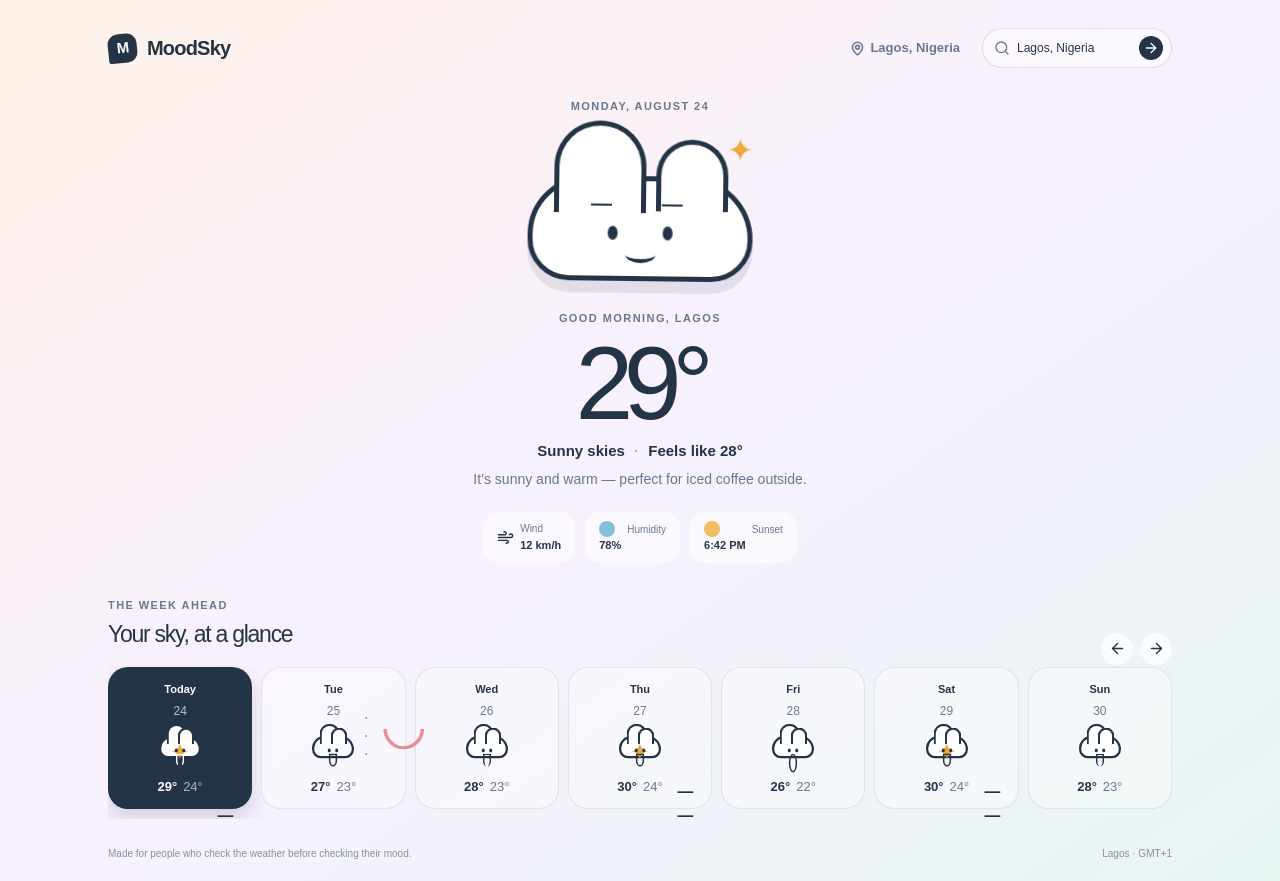
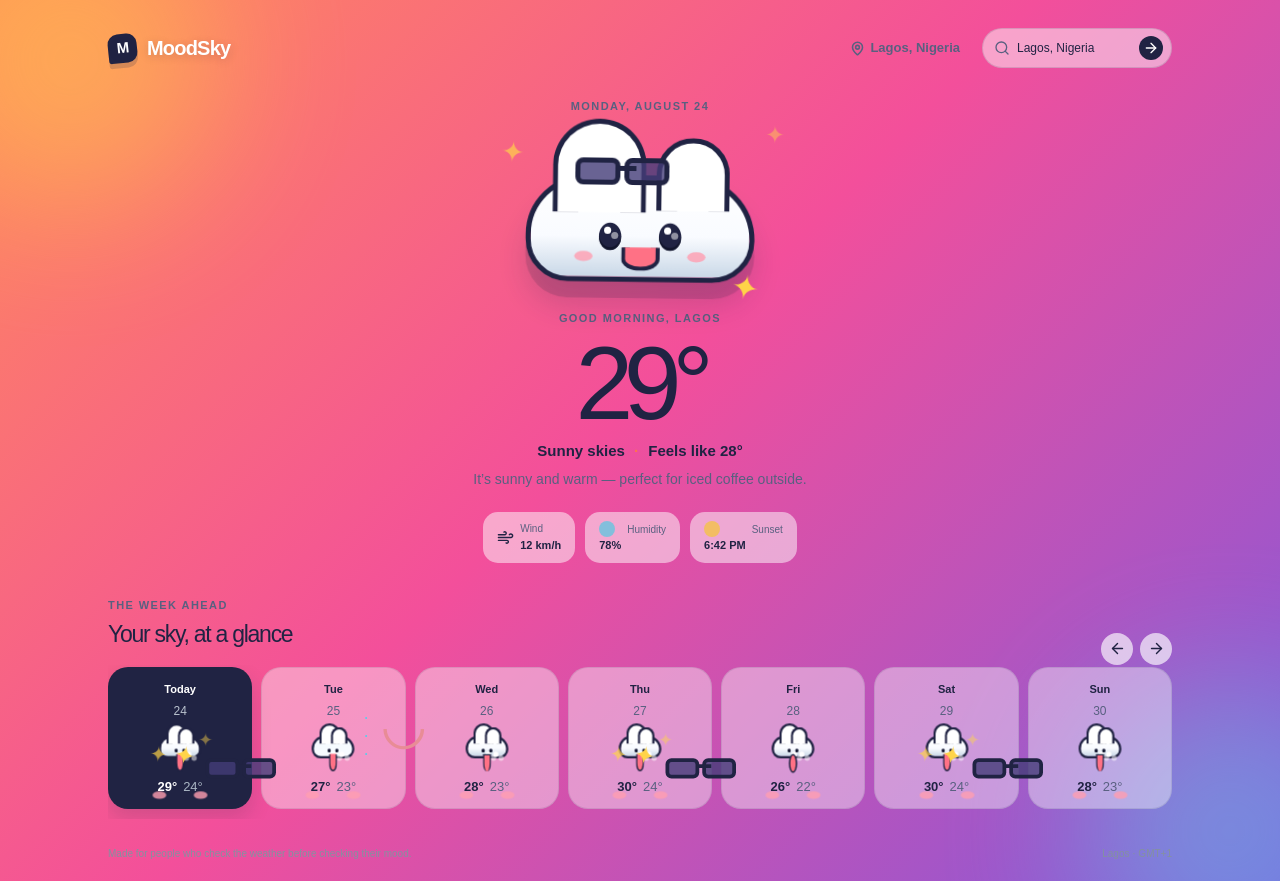
Before and after one commit to oyedelemartins480-lab/moodsky, a Next.js app: page / in a window 1280 px wide. Built offline with nearby package versions, Linux system fonts and the light colour scheme.

Commit message:
feat: revamp mood app styles and add new visual elements

```diff
--- a/app/globals.css
+++ b/app/globals.css
@@ -1,20 +1,23 @@
 @import 'tailwindcss';
 @import 'tw-animate-css';
 
-:root { --ink: #243447; --muted: #68788d; --paper: #fffdf9; --line: #e9e5df; --peach: #ff987f; --lavender: #bcaee8; --sky: #d7ecf0; --yellow: #ffd76a; }
+:root { --ink: #202343; --muted: #596080; --paper: #fffaf7; --line: #f0dce0; --peach: #ff714f; --lavender: #8d62e8; --sky: #63c9e8; --yellow: #ffd447; --pink: #f34f9b; }
 * { box-sizing: border-box; }
 html { background: var(--paper); }
 body { margin: 0; background: var(--paper); color: var(--ink); font-family: Arial, sans-serif; }
 button, input { font: inherit; }
 button { cursor: pointer; }
-.mood-app { min-height: 100svh; background: linear-gradient(145deg, #fff2e8 0%, #f8f1ff 48%, #e8f5f3 100%); transition: background .5s ease; }
-.mood-app--rainy { background: linear-gradient(145deg, #e9effa, #e5e2f7 52%, #dff1ee); }
-.mood-app--cloudy { background: linear-gradient(145deg, #edf5f4, #eef0fb 52%, #e9f5f1); }
-.mood-app--storm { background: linear-gradient(145deg, #dddff1, #cdd5eb 52%, #e3e7f1); }
+.mood-app { position: relative; isolation: isolate; min-height: 100svh; overflow: hidden; background: linear-gradient(135deg, #ff8a5b 0%, #f34f9b 48%, #8158db 100%); transition: background .5s ease; }
+.mood-app::before, .mood-app::after { position: absolute; z-index: -1; content: ''; width: 300px; height: 300px; border-radius: 50%; filter: blur(70px); opacity: .45; pointer-events: none; }
+.mood-app::before { top: -90px; left: -80px; background: #ffd447; }
+.mood-app::after { right: -100px; bottom: -100px; background: #63c9e8; }
+.mood-app--rainy { background: linear-gradient(135deg, #39b8d7, #6668dd 52%, #8f58d8); }
+.mood-app--cloudy { background: linear-gradient(135deg, #52c9c2, #7b79df 52%, #f074aa); }
+.mood-app--storm { background: linear-gradient(135deg, #303a78, #694d9d 52%, #d75b92); }
 .mood-wrap { width: min(1120px, 100%); margin: auto; padding: 28px 28px 20px; }
 .topbar { display: flex; align-items: center; gap: 22px; }
-.brand { display: flex; align-items: center; gap: 10px; color: var(--ink); font-size: 20px; font-weight: 800; letter-spacing: -.04em; }
-.brand-mark { display: grid; place-items: center; width: 29px; height: 29px; border-radius: 10px 10px 10px 3px; background: var(--ink); color: white; font-size: 15px; transform: rotate(-6deg); }
+.brand { display: flex; align-items: center; gap: 10px; color: white; font-size: 20px; font-weight: 800; letter-spacing: -.04em; text-shadow: 0 2px 10px rgba(32,35,67,.18); }
+.brand-mark { display: grid; place-items: center; width: 29px; height: 29px; border-radius: 10px 10px 10px 3px; background: var(--ink); color: white; font-size: 15px; transform: rotate(-6deg); box-shadow: 0 5px 0 rgba(32,35,67,.18); }
 .location { display: flex; align-items: center; gap: 5px; margin-left: auto; color: var(--muted); font-size: 13px; font-weight: 700; }
 .search-box { display: flex; align-items: center; gap: 7px; width: 190px; padding: 7px 8px 7px 11px; border: 1px solid rgba(36,52,71,.14); border-radius: 999px; background: rgba(255,255,255,.48); color: var(--muted); }
 .search-box input { min-width: 0; flex: 1; border: 0; outline: 0; background: transparent; color: var(--ink); font-size: 12px; }
@@ -24,19 +27,21 @@ button { cursor: pointer; }
 .date-label, .eyebrow { color: var(--muted); font-size: 11px; font-weight: 800; letter-spacing: .13em; text-transform: uppercase; }
 .hero-cloud { height: 195px; display: grid; place-items: center; }
 .mood-cloud { position: relative; width: 255px; height: 170px; animation: float 4s ease-in-out infinite; }
-.cloud-shape { position: absolute; left: 15px; right: 15px; bottom: 9px; height: 105px; border: 5px solid var(--ink); border-radius: 78px 84px 55px 55px; background: #fff; box-shadow: 0 12px 0 rgba(36,52,71,.1); }
+.cloud-shape { position: absolute; left: 15px; right: 15px; bottom: 9px; height: 105px; border: 5px solid var(--ink); border-radius: 78px 84px 55px 55px; background: linear-gradient(180deg, #fff 0%, #f9fbff 58%, #c9d8e7 100%); box-shadow: 0 16px 0 rgba(32,35,67,.16), 0 24px 28px rgba(32,35,67,.16); animation: breathe 4s ease-in-out infinite; }
 .cloud-shape::before, .cloud-shape::after { content: ''; position: absolute; border: 5px solid var(--ink); border-bottom: 0; background: #fff; }
 .cloud-shape::before { width: 92px; height: 92px; left: 21px; top: -60px; border-radius: 50% 50% 0 0; }
 .cloud-shape::after { width: 72px; height: 72px; right: 20px; top: -42px; border-radius: 50% 50% 0 0; }
-.eye { position: absolute; z-index: 2; top: 45px; width: 10px; height: 14px; border-radius: 50%; background: var(--ink); }
-.eye-left { left: 75px; }.eye-right { right: 75px; }
-.mouth { position: absolute; z-index: 2; left: 50%; top: 65px; width: 30px; height: 17px; border-bottom: 4px solid var(--ink); border-radius: 0 0 50% 50%; transform: translateX(-50%); }
-.sunglasses { position: absolute; z-index: 3; top: 67px; left: 78px; color: var(--ink); font-size: 21px; font-weight: 900; letter-spacing: 22px; }.sun-ray { position: absolute; right: 15px; top: 5px; color: #ecaa39; font-size: 32px; }.umbrella { position: absolute; z-index: 4; left: 93px; top: -32px; color: #e88c96; font-size: 75px; transform: rotate(180deg); }.rain-drops { position: absolute; bottom: -7px; left: 70px; color: #7ba8d2; letter-spacing: 25px; font-weight: 900; }
+.eye { position: absolute; z-index: 2; top: 42px; width: 22px; height: 27px; border-radius: 50%; background: var(--ink); box-shadow: inset 0 -3px 0 #11152c; }.eye i { position: absolute; top: 4px; left: 5px; width: 7px; height: 7px; border-radius: 50%; background: white; box-shadow: 7px 5px 0 rgba(255,255,255,.5); }.eye-left { left: 67px; }.eye-right { right: 67px; }
+.mouth { position: absolute; z-index: 2; left: 50%; top: 66px; width: 38px; height: 23px; border: 4px solid var(--ink); border-top: 0; border-radius: 0 0 55% 55%; background: #ff7185; transform: translateX(-50%); }
+.cheek { position: absolute; z-index: 2; top: 70px; width: 18px; height: 10px; border-radius: 50%; background: #ff9db0; opacity: .8; }.cheek-left { left: 43px; }.cheek-right { right: 43px; }
+.sunglasses { position: absolute; z-index: 3; top: 38px; left: 62px; display: flex; gap: 4px; }.sunglasses i { display: block; width: 45px; height: 27px; border: 5px solid var(--ink); border-radius: 8px; background: rgba(68,60,120,.8); }.sunglasses b { position: absolute; left: 41px; top: 8px; width: 20px; border-top: 5px solid var(--ink); }.sun-rays { position: absolute; inset: -18px; color: var(--yellow); }.sun-rays i { position: absolute; font-style: normal; font-size: 29px; animation: twinkle 1.8s ease-in-out infinite; }.sun-rays i:nth-child(1) { right: 0; top: 10px; }.sun-rays i:nth-child(2) { left: 5px; top: 30px; animation-delay: .5s; }.sun-rays i:nth-child(3) { right: 28px; bottom: 0; animation-delay: 1s; }.umbrella { position: absolute; z-index: 4; left: 93px; top: -32px; color: #e88c96; font-size: 75px; transform: rotate(180deg); }.rain-drops { position: absolute; bottom: -7px; left: 70px; color: #63c9e8; letter-spacing: 25px; font-weight: 900; }
 .mood-cloud--rainy .cloud-shape { background: #f6fbff; }.mood-cloud--cloudy .eye { height: 5px; top: 51px; border-radius: 8px; }.mood-cloud--cloudy .mouth { border-bottom: 0; border-top: 3px solid var(--ink); top: 73px; }.mood-cloud--storm .eye { width: 15px; height: 19px; }.mood-cloud--storm .mouth { width: 20px; height: 25px; border: 4px solid var(--ink); border-radius: 50%; top: 64px; }
 .mood-cloud--small { width: 56px; height: 38px; animation: none; transform: scale(.75); transform-origin: center; }.mood-cloud--small .cloud-shape { left: 0; right: 0; bottom: 0; height: 30px; border-width: 3px; box-shadow: none; }.mood-cloud--small .cloud-shape::before { width: 27px; height: 27px; left: 7px; top: -19px; border-width: 3px; }.mood-cloud--small .cloud-shape::after { width: 22px; height: 22px; right: 6px; top: -14px; border-width: 3px; }.mood-cloud--small .eye { top: 14px; width: 4px; height: 5px; }.mood-cloud--small .eye-left { left: 18px; }.mood-cloud--small .eye-right { right: 18px; }.mood-cloud--small .mouth { top: 21px; width: 11px; border-width: 2px; }
 .weather-copy h1 { margin: 2px 0 0; font-size: clamp(72px, 10vw, 104px); line-height: .9; letter-spacing: -.09em; }.weather-copy .eyebrow { margin: 0 0 11px; }.condition { margin: 9px 0 7px; font-size: 15px; font-weight: 800; }.condition span { margin: 0 5px; color: var(--peach); }.sentence { margin: 0; color: var(--muted); font-size: 14px; }
 .metrics { display: flex; gap: 10px; margin-top: 22px; }.metrics div { display: grid; grid-template-columns: auto auto; column-gap: 6px; align-items: center; padding: 9px 14px; border-radius: 15px; background: rgba(255,255,255,.5); color: var(--muted); font-size: 10px; text-align: left; }.metrics svg { grid-row: span 2; color: var(--ink); }.metrics strong { color: var(--ink); font-size: 11px; }.humidity-dot, .sunset-dot { width: 16px; height: 16px; border-radius: 50%; background: #83bfdc; }.sunset-dot { background: #f3bd64; }
 .forecast-section { margin-top: 14px; }.section-heading { display: flex; align-items: end; justify-content: space-between; }.section-heading h2 { margin: 4px 0 13px; font-size: 23px; letter-spacing: -.055em; }.section-heading .eyebrow { margin: 0; }.arrows { display: flex; gap: 7px; }.arrows button { width: 32px; height: 32px; background: rgba(255,255,255,.65); color: var(--ink); }.forecast-strip { display: flex; gap: 9px; overflow-x: auto; padding: 2px 0 10px; scrollbar-width: none; }.forecast-strip::-webkit-scrollbar { display: none; }.day-card { flex: 1 0 110px; display: flex; flex-direction: column; align-items: center; gap: 5px; min-height: 142px; padding: 13px 9px 11px; border: 1px solid rgba(36,52,71,.1); border-radius: 20px; background: rgba(255,255,255,.4); color: var(--ink); transition: transform .2s, background .2s, box-shadow .2s; }.day-card:hover { transform: translateY(-3px); }.day-card--selected { background: var(--ink); color: white; box-shadow: 0 10px 20px rgba(36,52,71,.16); }.day-name { font-size: 11px; font-weight: 800; }.day-date { color: var(--muted); font-size: 12px; }.day-card--selected .day-date { color: #b9c2ce; }.temps { display: flex; gap: 6px; margin-top: auto; font-size: 13px; }.temps span { color: var(--muted); }.day-card--selected .temps span { color: #aab6c4; } footer { display: flex; justify-content: space-between; margin-top: 27px; color: #8491a0; font-size: 10px; }
 @keyframes float { 0%, 100% { transform: translateY(0) rotate(-1deg); } 50% { transform: translateY(-8px) rotate(1deg); } }
+@keyframes breathe { 0%, 100% { transform: scale(1); } 50% { transform: scale(1.02); } }
+@keyframes twinkle { 0%, 100% { opacity: .45; transform: scale(.8) rotate(0); } 50% { opacity: 1; transform: scale(1.15) rotate(12deg); } }
 @media (max-width: 620px) { .mood-wrap { padding: 20px 17px; }.topbar { flex-wrap: wrap; gap: 12px; }.location { order: 3; margin-left: 0; width: 100%; }.search-box { margin-left: auto; }.hero { padding-top: 25px; }.hero-cloud { height: 170px; transform: scale(.84); }.metrics { width: 100%; justify-content: center; gap: 5px; }.metrics div { padding: 8px 9px; }.section-heading h2 { font-size: 20px; } footer { gap: 12px; line-height: 1.4; }.footer-note { white-space: nowrap; } }
 @media (prefers-reduced-motion: reduce) { *, *::before, *::after { animation-duration: .01ms !important; transition-duration: .01ms !important; } }
--- a/components/mood-sky.tsx
+++ b/components/mood-sky.tsx
@@ -27,10 +27,10 @@ const copy: Record<WeatherKind, { label: string; sentence: string }> = {
 function MoodCloud({ kind, small = false }: { kind: WeatherKind; small?: boolean }) {
   return (
     <div className={`mood-cloud mood-cloud--${kind} ${small ? 'mood-cloud--small' : ''}`} role="img" aria-label={`${copy[kind].label} cloud character`}>
-      {kind === 'sunny' && <span className="sunglasses">— —</span>}
+      {kind === 'sunny' && <span className="sunglasses" aria-hidden="true"><i /><i /><b /></span>}
       {kind === 'rainy' && <span className="umbrella">⌒</span>}
-      <div className="cloud-shape"><span className="eye eye-left" /><span className="eye eye-right" /><span className="mouth" /></div>
-      {kind === 'sunny' && <span className="sun-ray">✦</span>}
+      <div className="cloud-shape"><span className="eye eye-left"><i /></span><span className="eye eye-right"><i /></span><span className="cheek cheek-left" /><span className="cheek cheek-right" /><span className="mouth" /></div>
+      {kind === 'sunny' && <span className="sun-rays" aria-hidden="true"><i>✦</i><i>✦</i><i>✦</i></span>}
       {kind === 'rainy' && <span className="rain-drops">· · ·</span>}
     </div>
   )
```
